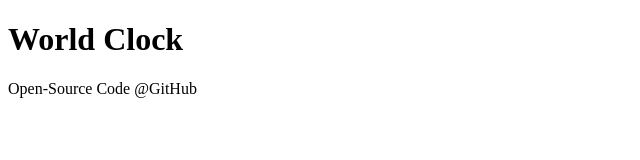
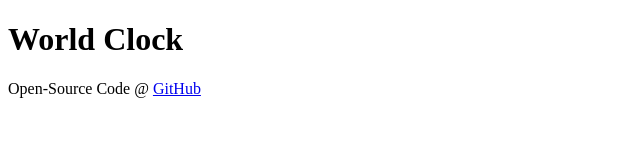
Before and after one commit to saskiajasmin/world-clock, a plain HTML site: page index.html in a window 1280 px wide. Shown: the full height of the page, 0-640 px from the left. Drawn offline with Linux system fonts and the light colour scheme.

Commit message:
added link

```diff
--- a/index.html
+++ b/index.html
@@ -9,7 +9,12 @@
   </head>
   <body>
     <h1>World Clock</h1>
-    <footer>Open-Source Code @GitHub</footer>
+    <footer>
+      Open-Source Code @
+      <a href="https://github.com/saskiajasmin/world-clock" target="_blank"
+        >GitHub</a
+      >
+    </footer>
     <script src="src/index.js"></script>
   </body>
 </html>
```
